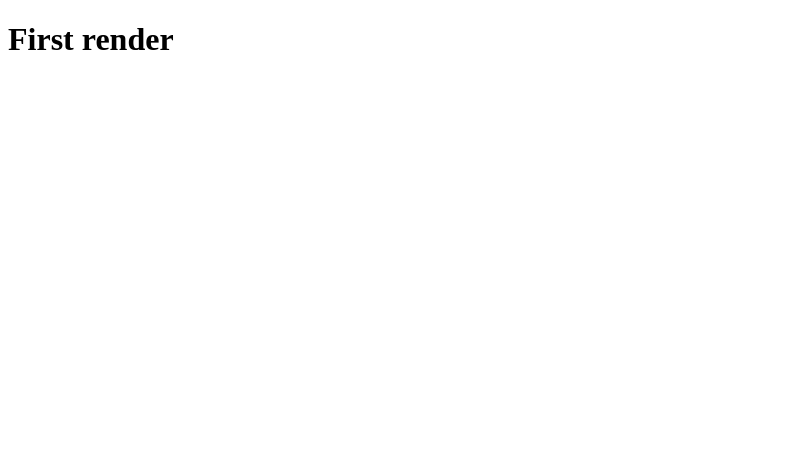
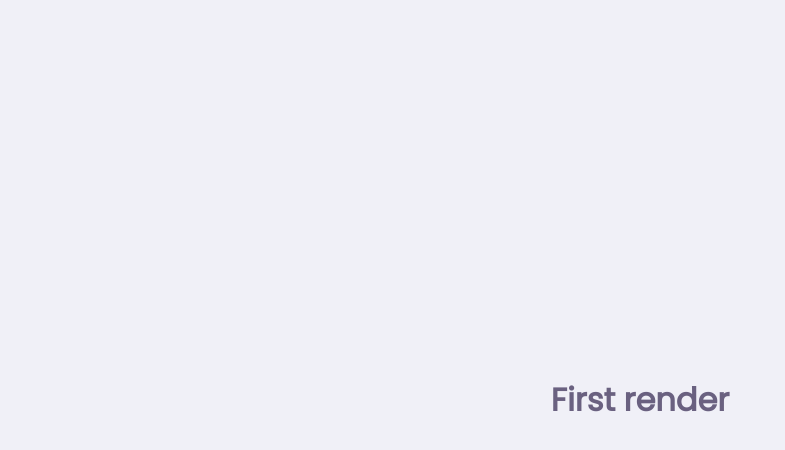
Before and after one commit to Hugovarellaa/nlw-02-Omnistack, a React (Vite) app in the folder web/: page / in a window 1280 px wide. Shown: the top 450 px of the page, without its empty margins (0-785 px from the left). Built offline with nearby package versions, Linux system fonts and the light colour scheme.

Commit message:
Fonts and global styles

```diff
--- a/web/index.html
+++ b/web/index.html
@@ -2,8 +2,18 @@
 <html lang="en">
   <head>
     <meta charset="UTF-8" />
+    <meta name="viewport" content="width=device-width, initial-scale=1.0" />
+
+    <!-- Icon page -->
     <link rel="icon" type="image/png" href="/favicon.png" />
-    <meta name="viewport" content="width=device-width, initial-scale=1.0" />
+
+    <!-- Fonts -->
+    <link rel="preconnect" href="https://fonts.googleapis.com" />
+    <link rel="preconnect" href="https://fonts.gstatic.com" crossorigin />
+    <link
+      href="https://fonts.googleapis.com/css2?family=Archivo:wght@400;700&family=Poppins&display=swap"
+      rel="stylesheet"
+    />
 
     <!-- Title Page -->
     <title>Profyy</title>
--- a/web/src/main.tsx
+++ b/web/src/main.tsx
@@ -1,6 +1,7 @@
 import React from 'react'
 import ReactDOM from 'react-dom/client'
 import { App } from './App.tsx'
+import './styles/global.css'
 
 ReactDOM.createRoot(document.getElementById('root') as HTMLElement).render(
   <React.StrictMode>
--- /dev/null
+++ b/web/src/styles/global.css
@@ -0,0 +1,67 @@
+:root {
+  font-size: 60%;
+
+  --color-background: #f0f0f7;
+  --color-primary-lighter: #9871f5;
+  --color-primary-light: #916bea;
+  --color-primary: #8257e5;
+  --color-primary-dark: #774dd6;
+  --color-primary-darker: #6842c2;
+  --color-secundary: #04d361;
+  --color-secundary-dark: #04bf58;
+  --color-title-in-primary: #ffffff;
+  --color-text-in-primary: #d4c2ff;
+  --color-text-title: #32264d;
+  --color-text-complement: #9c98a6;
+  --color-text-base: #6a6180;
+  --color-line-in-white: #e6e6f0;
+  --color-input-background: #f8f8fc;
+  --color-button-text: #ffffff;
+  --color-box-base: #ffffff;
+  --color-box-footer: #fafafc;
+}
+
+* {
+  margin: 0;
+  padding: 0;
+  box-sizing: border-box;
+}
+
+html,
+body,
+#root {
+  height: 100vh;
+}
+
+body {
+  background: var(--color-background);
+  -webkit-font-smoothing: antialiased;
+  text-rendering: optimizeLegibility;
+}
+
+#root {
+  display: flex;
+  align-items: center;
+  justify-content: center;
+}
+
+body,
+input,
+button,
+textarea {
+  font-weight: 500;
+  font-size: 1.6rem;
+  font-family: Poppins;
+  color: var(--color-text-base);
+}
+
+.container {
+  width: 90vw;
+  max-width: 700px;
+}
+
+@media (min-width: 700px) {
+  :root {
+    font-size: 62.5%;
+  }
+}
```
Also changed, not shown: 1 other file (tests, documents, lock files or other folders).
